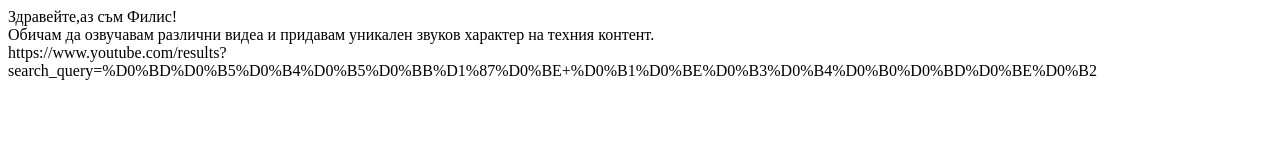
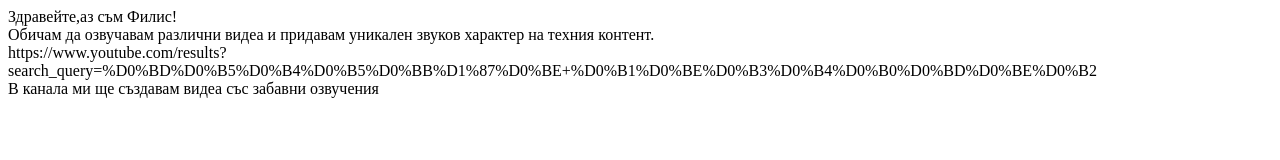
Before and after one commit to filis666/stu2001321028, a plain HTML site: page index.html in a window 1280 px wide. Drawn offline with Linux system fonts and the light colour scheme.

Commit message:
Add info about my channel

```diff
--- a/index.html
+++ b/index.html
@@ -15,3 +15,6 @@
 
 <!-- - линк към материал на любим content creator които ви е вдъхновил -->
     <div>https://www.youtube.com/results?search_query=%D0%BD%D0%B5%D0%B4%D0%B5%D0%BB%D1%87%D0%BE+%D0%B1%D0%BE%D0%B3%D0%B4%D0%B0%D0%BD%D0%BE%D0%B2</div>
+
+<!-- - информация за вашият канал какво ще правите, как ще го правите и какво да очакват феновете -->
+    <div>В канала ми ще създавам видеа със забавни озвучения</div>
```
